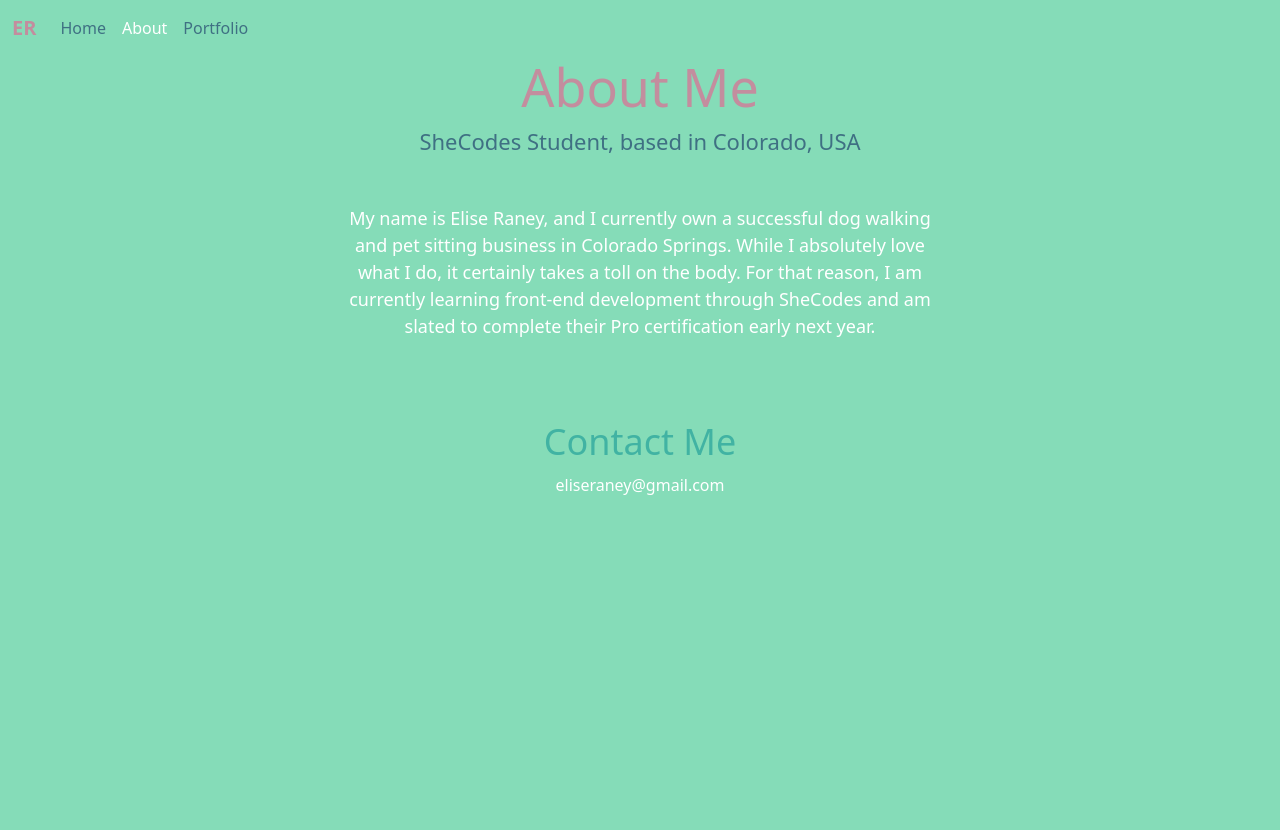
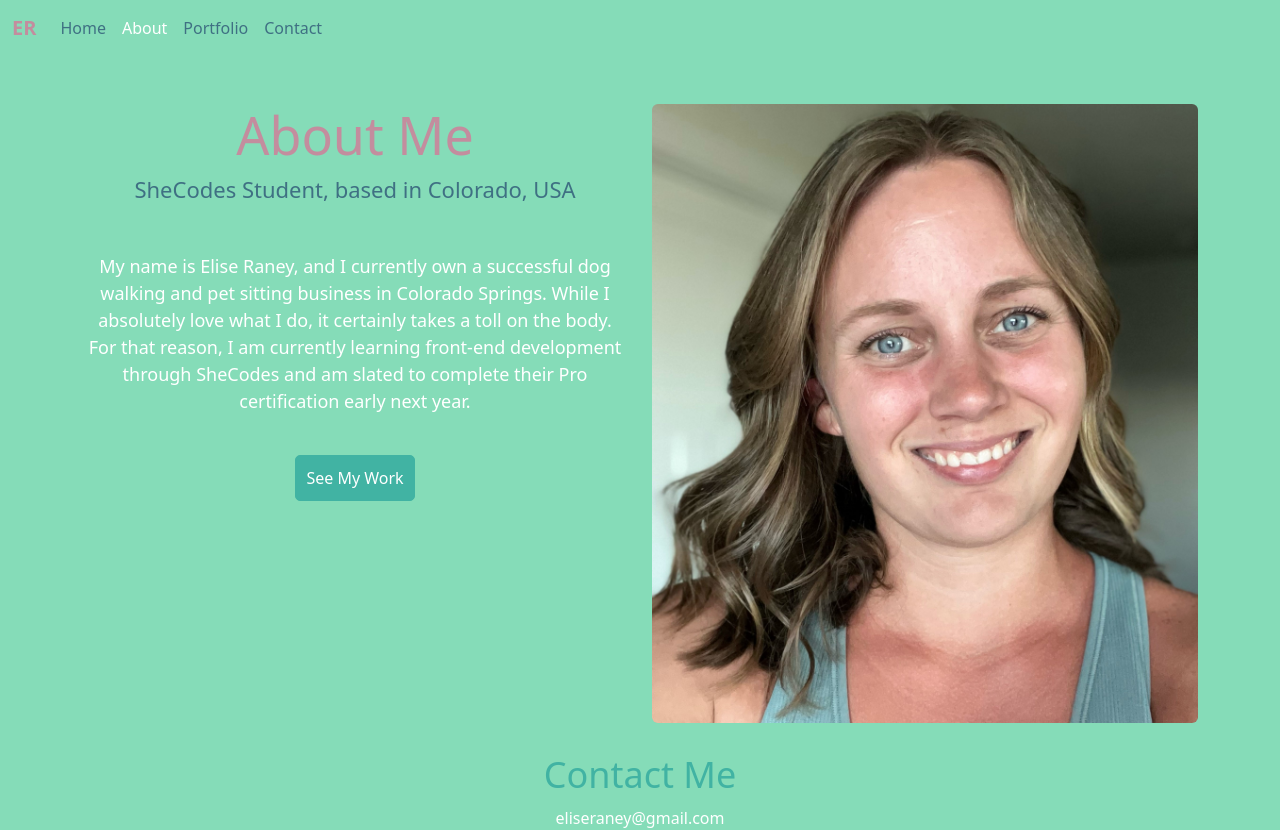
Before and after one commit to eliseraney/Portfolio, a plain HTML site: page about.html in a window 1280 px wide. Before the commit the page ends 800 px from the top, so only its background shows below. Drawn offline with nearby package versions, Linux system fonts and the light colour scheme.

Commit message:
Edited & styled the About page

```diff
--- a/about.html
+++ b/about.html
@@ -47,21 +47,41 @@
               <li class="nav-item">
                 <a class="nav-link" href="#">Portfolio</a>
               </li>
+              <li class="nav-item">
+                <a class="nav-link" href="about.html#contact"">Contact</a>
+              </li>
             </ul>
           </div>
         </div>
       </nav>
     </section>
     <section>
-      <h1>About Me</h1>
-      <h3>SheCodes Student, based in Colorado, USA</h3>
-      <p>
-        My name is Elise Raney, and I currently own a successful dog walking and
-        pet sitting business in Colorado Springs. While I absolutely love what I
-        do, it certainly takes a toll on the body. For that reason, I am
-        currently learning front-end development through SheCodes and am slated
-        to complete their Pro certification early next year.
-      </p>
+      <div class="container mt-5">
+        <div class="row">
+          <div class="col-sm-6 about-me-content">
+            <h1>About Me</h1>
+            <h3>SheCodes Student, based in Colorado, USA</h3>
+            <p>
+              My name is Elise Raney, and I currently own a successful dog
+              walking and pet sitting business in Colorado Springs. While I
+              absolutely love what I do, it certainly takes a toll on the body.
+              For that reason, I am currently learning front-end development
+              through SheCodes and am slated to complete their Pro certification
+              early next year.
+            </p>
+            <div class="about-me">
+              <a href="portfolio.html" class="button-portfolio">See My Work</a>
+            </div>
+          </div>
+          <div class="col-sm-6">
+            <img
+              src="img/elise pic.jpeg"
+              alt="A selfie of Elise. She has medium length, curled, dirty blonde hair and blue eyes."
+              class="about-me-pic img-fluid rounded"
+            />
+          </div>
+        </div>
+      </div>
     </section>
     <section>
       <h2 id="contact">Contact Me</h2>
--- a/src/styles.css
+++ b/src/styles.css
@@ -35,7 +35,7 @@ h3 {
 
 p {
   margin: 0 auto;
-  margin-bottom: 80px;
+  margin-bottom: 30px;
   text-align: center;
   color: white;
   width: 600px;
@@ -92,13 +92,15 @@ img {
   margin-left: 0;
 }
 
-.button-about-me {
+.button-about-me,
+.button-portfolio {
   background-color: var(--third-color);
   padding: 10px;
   border-radius: 5px;
   border: 1px solid var(--third-color);
   cursor: pointer;
   margin: 10px;
+  margin-bottom: 30px;
 }
 
 .button-learn-more {
@@ -111,7 +113,8 @@ img {
   margin: 0;
 }
 
-.button-about-me:hover {
+.button-about-me:hover,
+.button-portfolio:hover {
   background-color: var(--secondary-color);
   border: 1px solid var(--secondary-color);
   cursor: pointer;
```
Also changed, not shown: index.html (+3 -0 lines), img/elise pic.jpeg (added).
